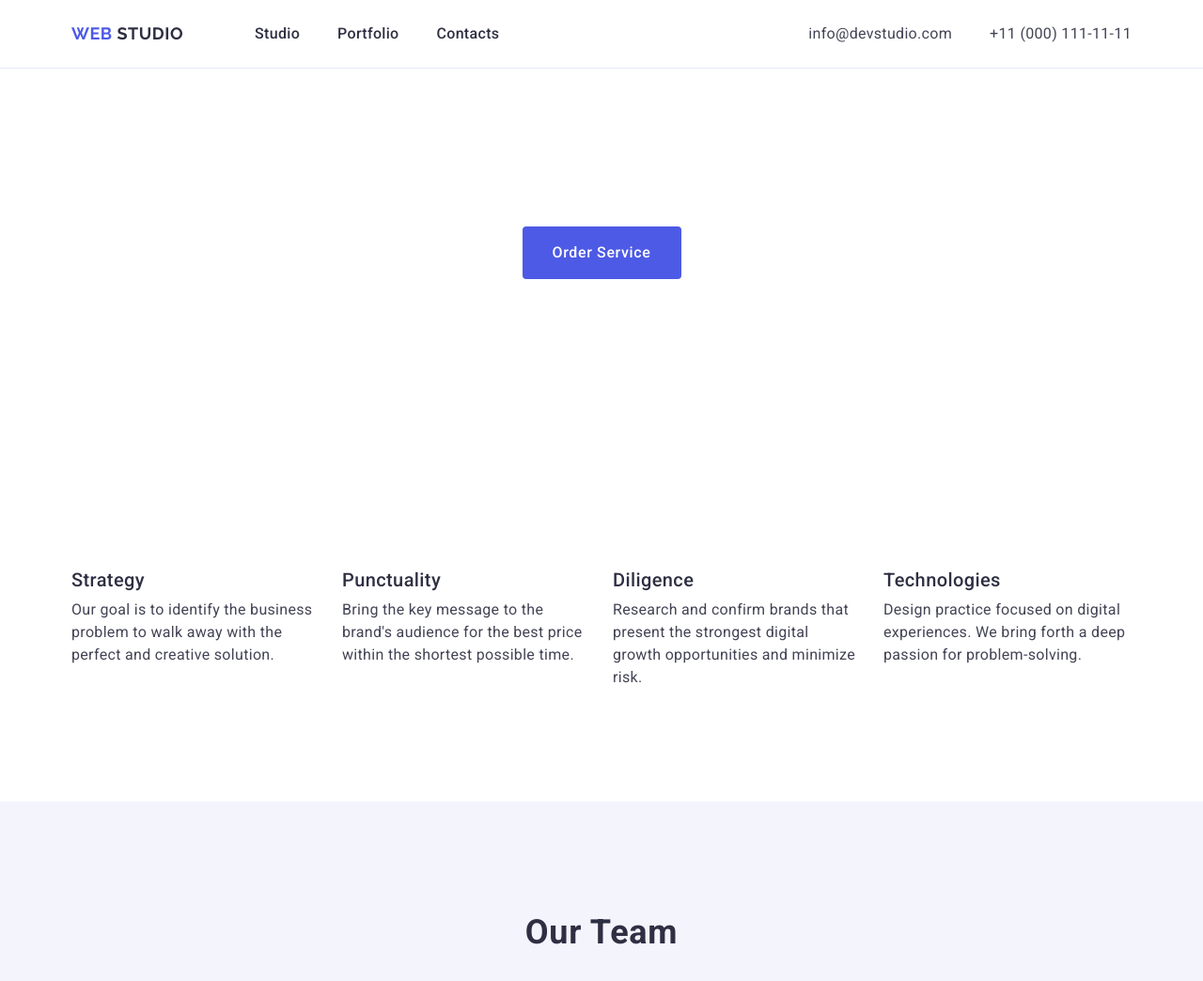
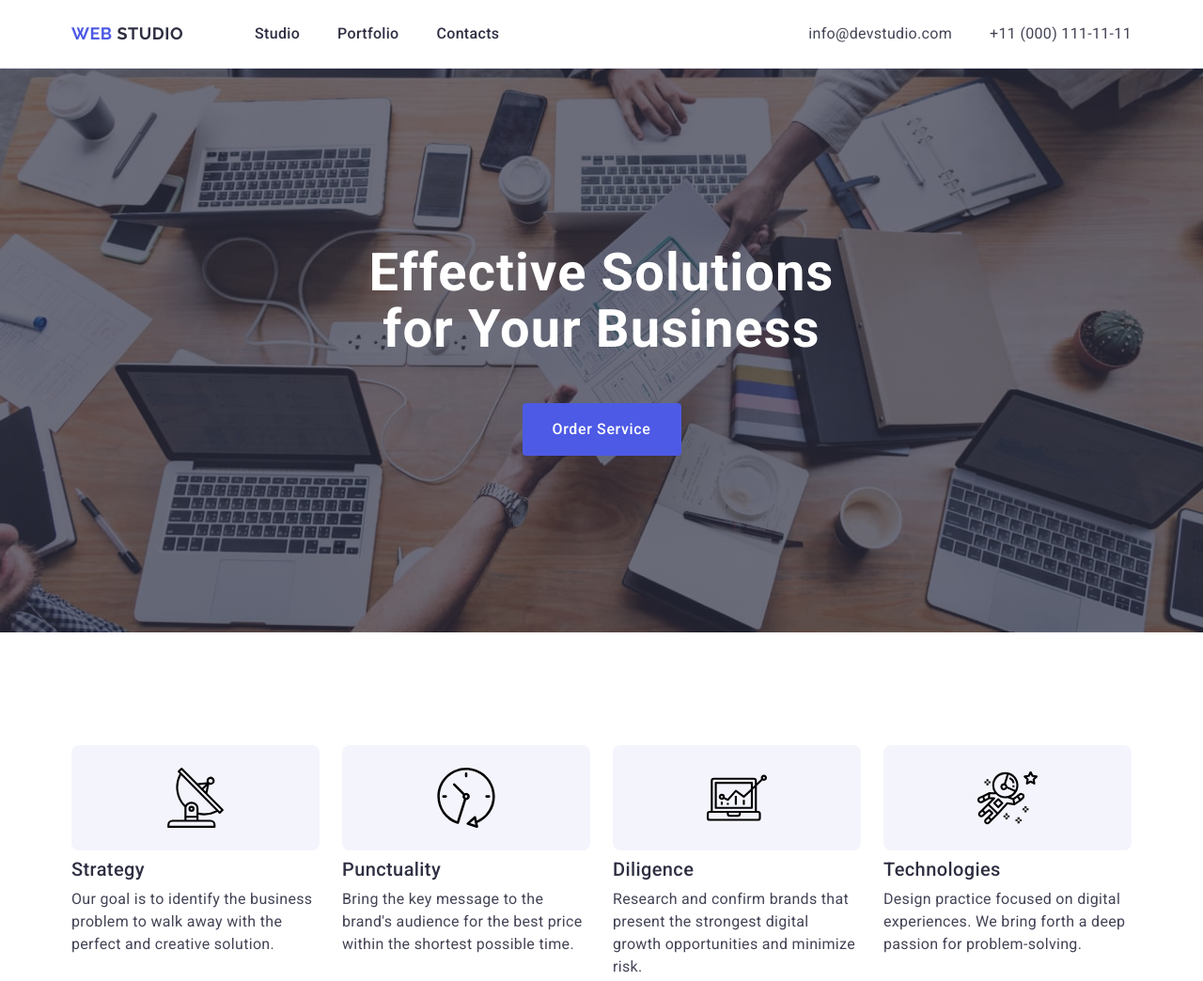
Before and after one commit to RafalSz1270/goit-markup-hw-04, a plain HTML site: page index.html in a window 1280 px wide. Shown: the top 1044 px of the page at 94% size. Drawn offline with nearby package versions, Linux system fonts and the light colour scheme.

Commit message:
first hed and icons second section

```diff
--- a/css/styles.css
+++ b/css/styles.css
@@ -1,3 +1,15 @@
+/* *, */
+/* *::before, */
+/* *::after { */
+/* content: ; */
+/* width: 100%; */
+/* position: absolute; */
+/* left: 0; */
+/* bottom: -1px; */
+/* height: 4px; */
+/* background-color: #404bbf; */
+/* border-radius: 2px; */
+/* } */
 .logo {
   font-family: "Raleway", sans-serif;
   font-weight: 700;
@@ -24,6 +36,7 @@ a {
 }
 .link-adres {
   color: #434455;
+  transition: color 250ms cubic-bezier(0.4, 0, 0.2, 1);
 }
 .link-adres:hover,
 .link-adres:focus {
@@ -42,6 +55,8 @@ a {
   color: #2e2f42;
   padding-top: 24px;
   padding-bottom: 24px;
+  position: relative;
+  transition: color 250ms cubic-bezier(0.4, 0, 0.2, 1);
 }
 body {
   font-family: "Roboto", sans-serif;
@@ -81,17 +96,26 @@ ul {
   border: none;
   border-radius: 4px;
   margin: 0 auto;
+  transition: background-color 250ms cubic-bezier(0.4, 0, 0.2, 1);
 }
 .button-order-service:focus,
 .button-order-service:active {
   color: #404bbf;
   background-color: #404bbf;
 }
-.title-box {
-  background-image:-webkit-image-set(./images/people-office.jpg)
-  background-size::content
+.title-box .container {
+  background-color: #2e2f42;
   padding-top: 188px;
   padding-bottom: 188px;
+  background-image: linear-gradient(
+      rgba(46, 47, 66, 0.7),
+      rgba(46, 47, 66, 0.7)
+    ),
+    url(../images/people-office.jpg);
+  max-width: 1440px;
+  background-repeat: no-repeat;
+  background-position: center;
+  background-size: cover;
 }
 .head-work-rules {
   font-family: "Roboto", sans-serif;
@@ -191,6 +215,8 @@ ul {
 .header-styles {
   border-bottom: 1px solid #e7e9fc;
   padding: 24px 0;
+  box-shadow: 0px 2px 1px rgba(46, 47, 66, 0.08),
+    0px 1px 1px rgba(46, 47, 66, 0.16), 0px 1px 6px rgba(46, 47, 66, 0.08);
 }
 .header-info {
   display: flex;
@@ -282,3 +308,12 @@ img {
   clip: rect(0 0 0 0);
   overflow: hidden;
 }
+.icons {
+  display: flex;
+  align-items: center;
+  justify-content: center;
+  height: 112px;
+  background-color: #f4f4fd;
+  border-radius: 8px;
+  margin-bottom: 8px;
+}
--- a/index.html
+++ b/index.html
@@ -60,6 +60,11 @@
           <h2 class="visually-hidden">some text</h2>
           <ul class="characteristics-organization">
             <li class="work-rules-item">
+              <div class="icons">
+                <svg width="64" height="64">
+                  <use href="./images/svg-icons.svg#icon-antenna"></use>
+                </svg>
+              </div>
               <h3 class="head-work-rules">Strategy</h3>
               <p class="paragraph-work-rules">
                 Our goal is to identify the business problem to walk away with
@@ -67,6 +72,11 @@
               </p>
             </li>
             <li class="work-rules-item">
+              <div class="icons">
+                <svg width="64" height="64">
+                  <use href="./images/svg-icons.svg#icon-clock"></use>
+                </svg>
+              </div>
               <h3 class="head-work-rules">Punctuality</h3>
               <p class="paragraph-work-rules">
                 Bring the key message to the brand's audience for the best price
@@ -74,6 +84,11 @@
               </p>
             </li>
             <li class="work-rules-item">
+              <div class="icons">
+                <svg width="64" height="64">
+                  <use href="./images/svg-icons.svg#icon-diagram"></use>
+                </svg>
+              </div>
               <h3 class="head-work-rules">Diligence</h3>
               <p class="paragraph-work-rules">
                 Research and confirm brands that present the strongest digital
@@ -81,6 +96,11 @@
               </p>
             </li>
             <li class="work-rules-item">
+              <div class="icons">
+                <svg width="64" height="64">
+                  <use href="./images/svg-icons.svg#icon-astronaut"></use>
+                </svg>
+              </div>
               <h3 class="head-work-rules">Technologies</h3>
               <p class="paragraph-work-rules">
                 Design practice focused on digital experiences. We bring forth a
```
Also changed, not shown: images/svg-icons.svg (renamed from images/icons.svg.svg).
